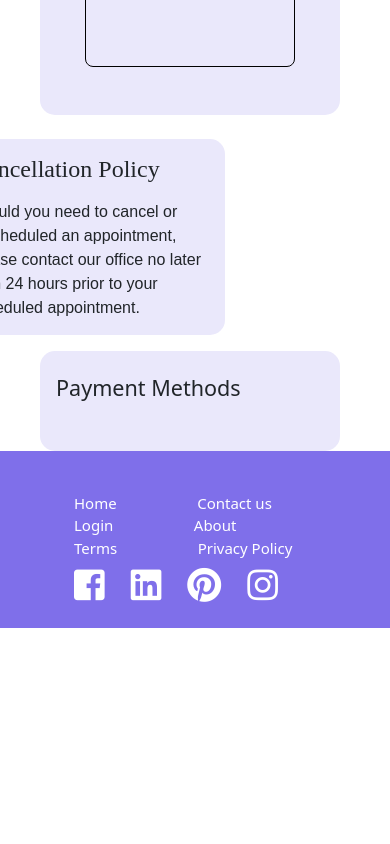
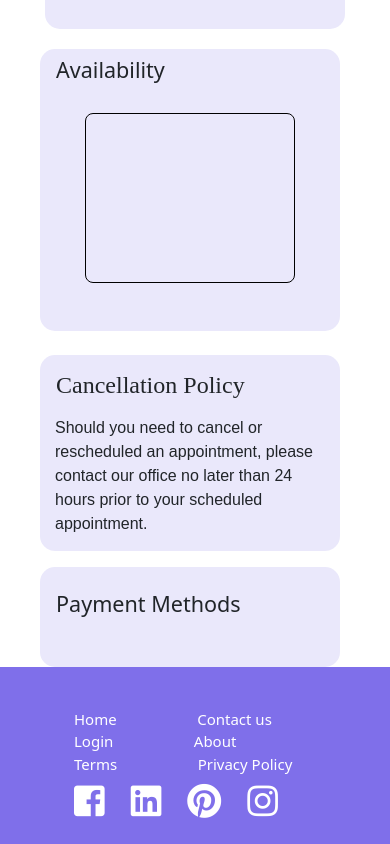
Before and after one commit to MVP-Marketplace/elana-new, a React (Create React App) app in the folder frontend/: page /practitionerProfileUserView/0 in a window 390 px wide. Shown: the part 1737-2581 px from the top of the page. Before the commit the page ends 2365 px from the top, so only its background shows below. Built offline with nearby package versions, Linux system fonts and the light colour scheme; a web font is replaced by a local one.

Commit message:
profile user responsive done, span hover done

```diff
--- a/frontend/src/index.css
+++ b/frontend/src/index.css
@@ -898,6 +898,12 @@ span{
 
 .pointer{
   cursor: pointer;
+  color: black;
+}
+
+.pointer:hover{
+  cursor: pointer;
+  color: #7F6FEA;
 }
 
 
--- a/frontend/src/userprofileview.css
+++ b/frontend/src/userprofileview.css
@@ -27,3 +27,35 @@
     height: auto;
     border-radius: 15px;
 }
+@media screen and (max-width: 600px) {
+    .fisrt-secction-profile {
+      width: 300px;
+      /* margin-left: 95px; */
+    }
+    .bg-profile-input-two{
+      width: 300px;
+      /* margin-left: 95px; */
+    }
+
+    .availability{
+      width: 300px;
+      margin-right: 95px;
+      margin-left: 85px;
+      margin-top: 20px;
+    }
+    .policy-user{
+      width: 300px;
+      margin-left:85px;
+    }
+    .certification{
+      width: 300px;
+      margin-left: 85px;
+    }
+    .container-profile{
+      flex-direction: column;
+      align-items: center;
+    }
+    .second-secction-profile{
+      margin-right: 0px;
+    }
+  }
```
